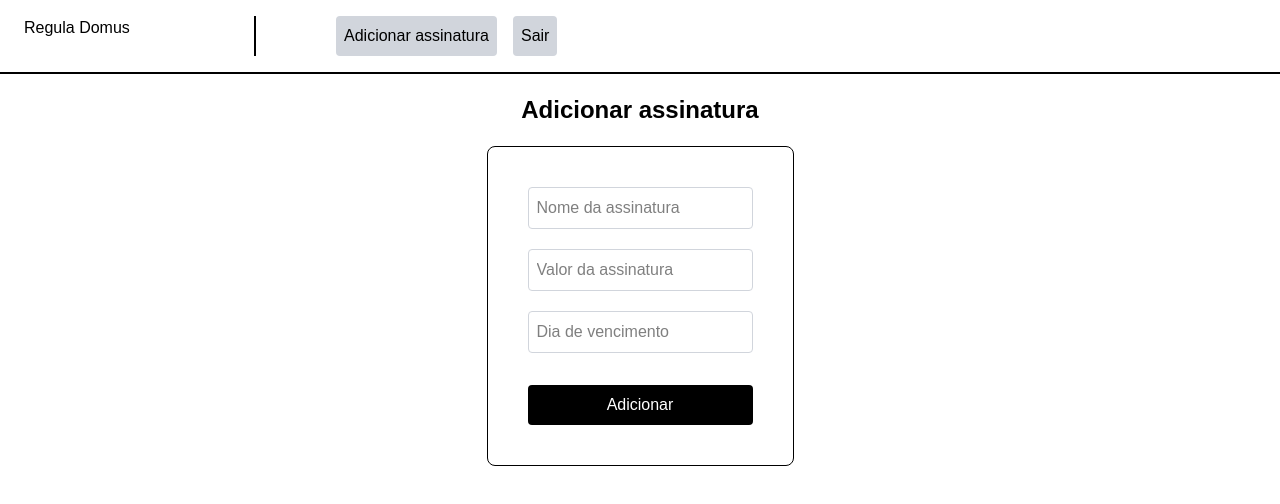
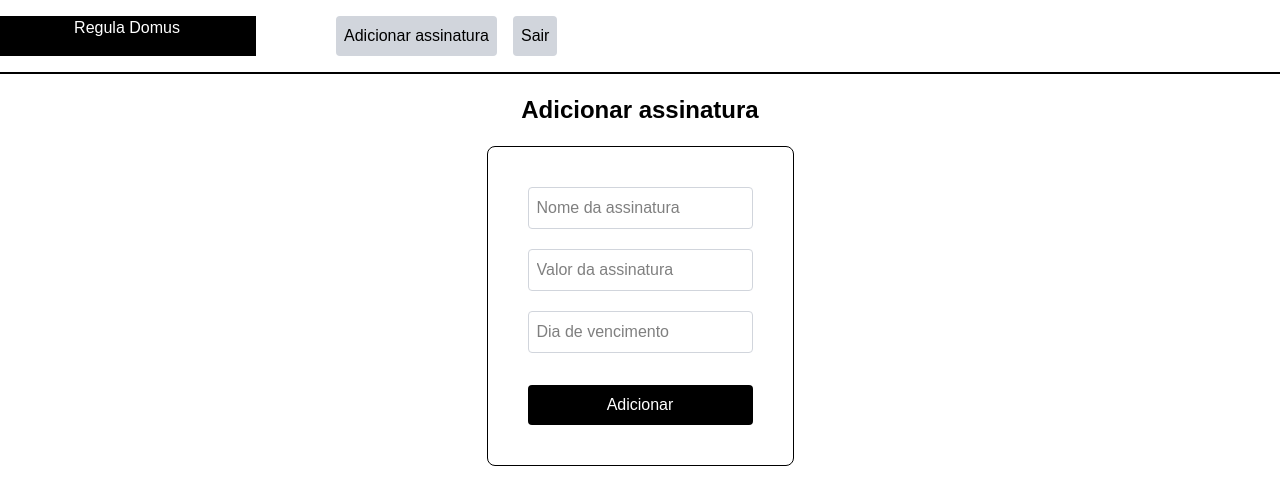
Before and after one commit to Golldans/regula_domus, a Next.js app in the folder regula_domus_frontend/: page /adicionar in a window 1280 px wide. Shown: the top 504 px of the page. Built offline with nearby package versions, Linux system fonts and the light colour scheme.

Commit message:
feat: adicionando botao home

```diff
--- a/regula_domus_frontend/app/adicionar/page.tsx
+++ b/regula_domus_frontend/app/adicionar/page.tsx
@@ -32,17 +32,17 @@ export default function AdicionarPage() {
 
     return (
         <div className="w-screen h-screen bg-white text-black flex flex-col">
-            <div className="border-black border-b-2 min-h-8 py-4 flex w-full">
-                <div className="border-r-2 h-full w-1/5 border-black">
-                    <h1 className="px-6">
-                        Regula Domus
-                    </h1>
-                </div>
-                <div className="flex justify-items-center w-4/5 items-end">
-                    <a className="bg-gray-300 p-2 rounded ml-20" href="/adicionar">Adicionar assinatura</a>
-                    <a className="bg-gray-300 p-2 rounded ml-4" onClick={handeSair}>Sair</a>
-                </div>
-            </div>
+      <div className="border-black h-fit border-b-2 py-4 flex w-full">
+        <div
+        onClick={() => {window.location.href = "/"}}
+        className="border-r-2 h-full w-1/5 border-black text-center bg-black text-white cursor-pointer">
+            Regula Domus
+        </div>
+        <div className="flex justify-items-center w-4/5 items-end">
+          <a className="bg-gray-300 p-2 rounded ml-20 cursor-pointer " href="/adicionar">Adicionar assinatura</a>
+          <a className="bg-gray-300 p-2 rounded ml-4 cursor-pointer" onClick={handeSair}>Sair</a>
+        </div>
+      </div>
             <div className="flex flex-col items-center">
 
                 {/* make a form to create billings with name, value and due day fields */}
--- a/regula_domus_frontend/app/page.tsx
+++ b/regula_domus_frontend/app/page.tsx
@@ -100,7 +100,9 @@ export default function Home() {
   return (
 <div className="w-full min-h-screen bg-white text-black flex flex-col">
       <div className="border-black h-fit border-b-2 py-4 flex w-full">
-        <div className="border-r-2 h-full w-1/5 border-black text-center">
+        <div
+        onClick={() => {window.location.href = "/"}}
+        className="border-r-2 h-full w-1/5 border-black text-center bg-black text-white cursor-pointer">
             Regula Domus
         </div>
         <div className="flex justify-items-center w-4/5 items-end">
```
